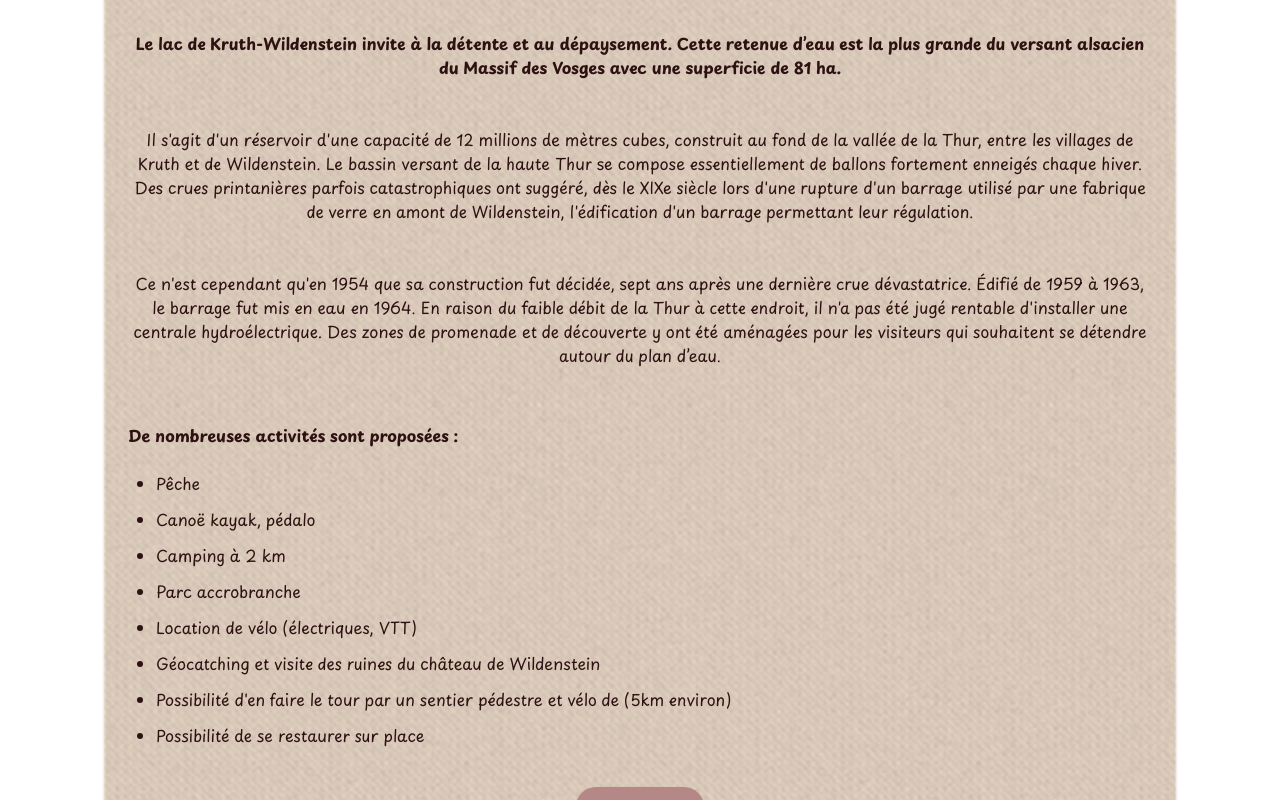
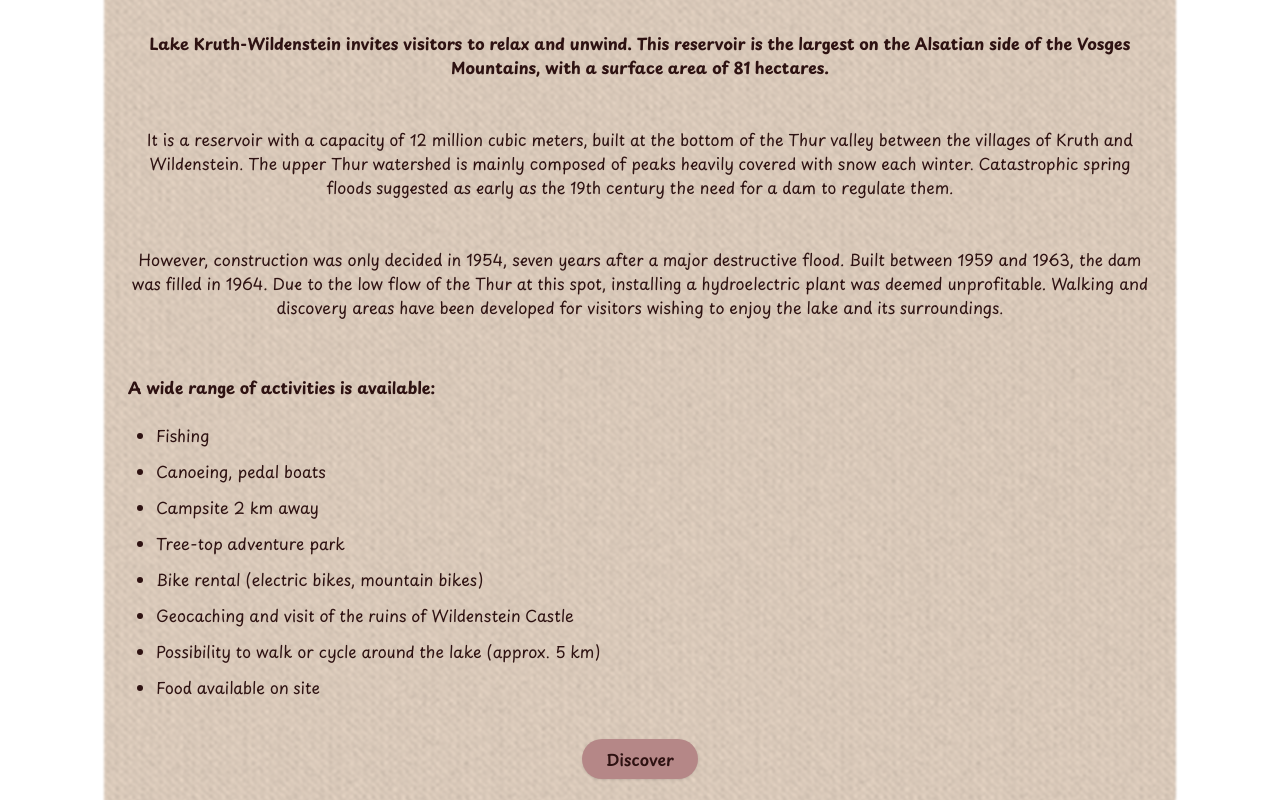
Before and after one commit to Annadesbois/gite-au-fil-de-leau, a Next.js app: page /en/les-alentours/lac-de-kruth-wildenstein in a window 1280 px wide. Shown: the part 880-1680 px from the top of the page. Built offline with nearby package versions, Linux system fonts and the light colour scheme.

Commit message:
translate lac page

```diff
--- a/app/[locale]/les-alentours/lac-de-kruth-wildenstein/page.tsx
+++ b/app/[locale]/les-alentours/lac-de-kruth-wildenstein/page.tsx
@@ -1,68 +1,42 @@
-import type { Metadata } from "next";
+import Button from "@/components/Button";
+import PhotoCarousel from "@/components/carousel/PhotoCarousel";
+import { lacPhotos } from "@/data/lac-photos";
+import { createPageHelpers } from "@/lib/metadata";
 
-import PhotoCarousel from "@/components/carousel/PhotoCarousel";
+import type { PageProp } from "@/types/i18n";
 
-import Button from "@/components/Button";
-import { lacPhotos } from "@/data/lac-photos";
+const { generateMetadata, getPageMessages } = createPageHelpers("lac");
 
-export const metadata: Metadata = {
-  title: "",
-  description: "",
-};
+export { generateMetadata };
 
-const LacDeKruthWildenstein = () => {
+const LacDeKruthWildenstein = async ({ params }: PageProp) => {
+  const lac = await getPageMessages(params);
   return (
     <>
       <PhotoCarousel slides={lacPhotos} />
       <div className="relative fabric-surface-light p-6 pb-12 rounded-tl-4xl rounded-br-4xl rounded-tr-sm rounded-bl-sm">
-        <h1>Le lac de Kruth-Wildenstein</h1>
+        <h1>{lac.title}</h1>
         <div className="flex flex-col gap-12 mb-12 md:mb-14 text-center">
-          <p className="font-bold">
-            Le lac de Kruth-Wildenstein invite à la détente et au dépaysement.
-            Cette retenue d’eau est la plus grande du versant alsacien du Massif
-            des Vosges avec une superficie de 81 ha.
-          </p>
-          <p>
-            Il s'agit d'un réservoir d'une capacité de 12 millions de mètres
-            cubes, construit au fond de la vallée de la Thur, entre les villages
-            de Kruth et de Wildenstein. Le bassin versant de la haute Thur se
-            compose essentiellement de ballons fortement enneigés chaque hiver.
-            Des crues printanières parfois catastrophiques ont suggéré, dès le
-            XIXe siècle lors d'une rupture d'un barrage utilisé par une fabrique
-            de verre en amont de Wildenstein, l'édification d'un barrage
-            permettant leur régulation.
-          </p>
-          <p>
-            Ce n'est cependant qu'en 1954 que sa construction fut décidée, sept
-            ans après une dernière crue dévastatrice. Édifié de 1959 à 1963, le
-            barrage fut mis en eau en 1964. En raison du faible débit de la Thur
-            à cette endroit, il n'a pas été jugé rentable d'installer une
-            centrale hydroélectrique. Des zones de promenade et de découverte y
-            ont été aménagées pour les visiteurs qui souhaitent se détendre
-            autour du plan d’eau.
-          </p>
+          <p className="font-bold">{lac.p1}</p>
+          <p>{lac.p2}</p>
+          <p>{lac.p3}</p>
         </div>
         <div className="content-area mb-10">
-          <h2 className="font-bold">
-            De nombreuses activités sont proposées :
-          </h2>
+          <h2 className="font-bold">{lac.activities.title}</h2>
           <ul>
-            <li>Pêche</li>
-            <li>Canoë kayak, pédalo</li>
-            <li>Camping à 2 km</li>
-            <li>Parc accrobranche</li>
-            <li>Location de vélo (électriques, VTT) </li>
-            <li>Géocatching et visite des ruines du château de Wildenstein</li>
-            <li>
-              Possibilité d'en faire le tour par un sentier pédestre et vélo de
-              (5km environ)
-            </li>
-            <li>Possibilité de se restaurer sur place</li>
+            <li>{lac.activities.items.fishing}</li>
+            <li>{lac.activities.items.canoe}</li>
+            <li>{lac.activities.items.camping}</li>
+            <li>{lac.activities.items.treePark}</li>
+            <li>{lac.activities.items.bikeRental}</li>
+            <li>{lac.activities.items.geocaching}</li>
+            <li>{lac.activities.items.loop}</li>
+            <li>{lac.activities.items.food}</li>
           </ul>
         </div>
         <Button type="button">
           <a href="https://lac-kruth-wildenstein.fr/" target="_blank">
-            Découvrir
+            {lac.cta}
           </a>
         </Button>
       </div>
--- a/lib/metadata.ts
+++ b/lib/metadata.ts
@@ -1,11 +1,10 @@
-// utils/metadata.ts
 import { Metadata } from "next";
 import { getMessages, type Locale } from "@/lib/i18n";
 import type {
   PageProp,
   RandonneesMessages,
   ContactMessages,
-  //   LacMessages,
+  LacMessages,
   MoulinMessages,
   WesserlingMessages,
   VillageMessages,
@@ -24,7 +23,7 @@ import type {
 type Messages = {
   randonnees: RandonneesMessages;
   contact: ContactMessages;
-  //   lac: LacMessages;
+  lac: LacMessages;
   moulin: MoulinMessages;
   wesserling: WesserlingMessages;
   village: VillageMessages;
--- a/messages/de.json
+++ b/messages/de.json
@@ -210,5 +210,30 @@
     "p2": "Die Restaurierung der Mühle begann 1991 durch eine Gruppe von Freiwilligen. Das Wasser des Dorfbachs, das stolz vom Gazon Vert herabfließt, kann nun wieder das Schaufelrad antreiben, das sorgfältig originalgetreu nachgebaut wurde. Die vor zwei Jahrhunderten aus einem einzigen Eichenstamm gefertigte Kelter lässt erneut hochwertigen Saft fließen – den beliebten Apfelmost.",
     "p3": "Wie bewegend, wenn alles wieder in Gang kommt! Der massive Mühlstein dreht sich erneut und zermahlt Äpfel, Walnüsse und Haselnüsse. Die alten Holzräder und -wellen übertragen fröhlich die nötige Energie in alle Richtungen. Walnüsse und Haselnüsse werden im restaurierten Ofen erwärmt, bevor sie in der imposanten Ölpresse landen, die nun wieder enorme Druckkraft entwickeln kann. Die uralte, geheimnisvolle und faszinierende Mechanik – als käme sie aus einer längst vergangenen Zeit – nimmt in der passenden Saison manchmal wieder ihren Dienst auf und presst Raps und Sonnenblumen.",
     "cta": "Entdecken"
+  },
+
+  "lac": {
+    "meta": {
+      "title": "Der Kruth-Wildenstein-Stausee",
+      "description": "Der Kruth-Wildenstein-See, der größte Stausee auf der elsässischen Seite der Vogesen, bietet Entspannung, Spazierwege und zahlreiche Aktivitäten inmitten der Natur."
+    },
+    "title": "Der Kruth-Wildenstein-Stausee",
+    "p1": "Der Kruth-Wildenstein-See lädt zum Entspannen und Abschalten ein. Mit einer Fläche von 81 Hektar ist er der größte Stausee auf der elsässischen Seite des Vogesenmassivs.",
+    "p2": "Er ist ein Stausee mit einem Fassungsvermögen von 12 Millionen Kubikmetern und liegt im Tal der Thur zwischen den Dörfern Kruth und Wildenstein. Das Einzugsgebiet der oberen Thur besteht überwiegend aus stark verschneiten Gipfeln. Wiederkehrende Frühjahrsüberschwemmungen führten bereits im 19. Jahrhundert zur Idee eines regulierenden Staudamms.",
+    "p3": "Erst 1954 wurde der Bau beschlossen, sieben Jahre nach einer letzten verheerenden Überschwemmung. Der Damm wurde von 1959 bis 1963 errichtet und 1964 geflutet. Aufgrund des geringen Wasserflusses der Thur wurde auf ein Wasserkraftwerk verzichtet. Rund um den See wurden Spazier- und Entdeckungsbereiche für Besucher angelegt.",
+    "activities": {
+      "title": "Viele Aktivitäten werden angeboten:",
+      "items": {
+        "fishing": "Angeln",
+        "canoe": "Kanu, Tretboot",
+        "camping": "Campingplatz in 2 km Entfernung",
+        "treePark": "Kletter- und Abenteuerpark",
+        "bikeRental": "Fahrradverleih (E-Bikes, Mountainbikes)",
+        "geocaching": "Geocaching und Besuch der Burgruinen von Wildenstein",
+        "loop": "Rundweg für Wanderer oder Radfahrer (ca. 5 km)",
+        "food": "Möglichkeit, vor Ort zu essen"
+      }
+    },
+    "cta": "Entdecken"
   }
 }
--- a/messages/en.json
+++ b/messages/en.json
@@ -210,5 +210,30 @@
     "p2": "Restoration of the mill began in 1991 thanks to a group of volunteers. The water of the Dorfbach, flowing proudly from the Gazon Vert, can once again power the bucket wheel patiently rebuilt to match the original. The cider press, carved from a single oak trunk two centuries ago, once again produces a high-quality juice – the much-appreciated apple must.",
     "p3": "What an emotion when everything comes back to life. The massive millstone can once again turn and crush apples, walnuts, and hazelnuts. The old wooden gears and shafts joyfully transmit the necessary energy in every direction. Walnuts and hazelnuts soften in the restored oven before being pressed by the impressive oil press, now able to develop enormous pressure. The ancestral, mysterious and captivating machinery – as if coming from the dawn of time – occasionally resumes its work in season to press rapeseed and sunflower seeds.",
     "cta": "Discover"
+  },
+
+  "lac": {
+    "meta": {
+      "title": "Lake Kruth-Wildenstein",
+      "description": "Lake Kruth-Wildenstein, the largest reservoir on the Alsatian side of the Vosges Mountains, offers relaxation, walking trails, and a wide range of outdoor activities."
+    },
+    "title": "Lake Kruth-Wildenstein",
+    "p1": "Lake Kruth-Wildenstein invites visitors to relax and unwind. This reservoir is the largest on the Alsatian side of the Vosges Mountains, with a surface area of 81 hectares.",
+    "p2": "It is a reservoir with a capacity of 12 million cubic meters, built at the bottom of the Thur valley between the villages of Kruth and Wildenstein. The upper Thur watershed is mainly composed of peaks heavily covered with snow each winter. Catastrophic spring floods suggested as early as the 19th century the need for a dam to regulate them.",
+    "p3": "However, construction was only decided in 1954, seven years after a major destructive flood. Built between 1959 and 1963, the dam was filled in 1964. Due to the low flow of the Thur at this spot, installing a hydroelectric plant was deemed unprofitable. Walking and discovery areas have been developed for visitors wishing to enjoy the lake and its surroundings.",
+    "activities": {
+      "title": "A wide range of activities is available:",
+      "items": {
+        "fishing": "Fishing",
+        "canoe": "Canoeing, pedal boats",
+        "camping": "Campsite 2 km away",
+        "treePark": "Tree-top adventure park",
+        "bikeRental": "Bike rental (electric bikes, mountain bikes)",
+        "geocaching": "Geocaching and visit of the ruins of Wildenstein Castle",
+        "loop": "Possibility to walk or cycle around the lake (approx. 5 km)",
+        "food": "Food available on site"
+      }
+    },
+    "cta": "Discover"
   }
 }
--- a/messages/fr.json
+++ b/messages/fr.json
@@ -211,5 +211,30 @@
     "p2": "La restauration du Moulin est entreprise dès 1991 par un groupe de bénévoles. L'eau du Dorfbach descendant fièrement du Gazon Vert peut à nouveau alimenter la roue à augets patiemment reconstruite identique à l'ancienne. La presse à cidre, taillée d'une seule pièce dans un fût de chêne il y a deux siècles, laisse de nouveau couler un jus de qualité, des plus appréciés, que l'on nomme le moût de pommes.",
     "p3": "Que d'émotions lorsque tout s'active. La meule peut à nouveau tourner son énorme masse et écraser les pommes, noix et noisettes. Les vieux engrenages et axes en bois transmettent joyeusement de tout côté l'énergie nécessaire. Les noix et noisettes se laissent attendrir dans le four restauré, puis prennent le chemin de l'imposante presse à huile qui peut à nouveau développer ses pressions énormes. L'ancestrale machinerie, mystérieuse, envoûtante, qui semble venir du fond des temps, permettant d'écraser le colza et le tournesol, reprend encore parfois du service la saison venue.",
     "cta": "Découvrir"
+  },
+
+  "lac": {
+    "meta": {
+      "title": "Le lac de Kruth-Wildenstein",
+      "description": "Le lac de Kruth-Wildenstein, plus grande retenue d’eau du versant alsacien du Massif des Vosges, offre détente, promenades et nombreuses activités en pleine nature."
+    },
+    "title": "Le lac de Kruth-Wildenstein",
+    "p1": "Le lac de Kruth-Wildenstein invite à la détente et au dépaysement. Cette retenue d’eau est la plus grande du versant alsacien du Massif des Vosges avec une superficie de 81 ha.",
+    "p2": "Il s'agit d'un réservoir d'une capacité de 12 millions de mètres cubes, construit au fond de la vallée de la Thur, entre les villages de Kruth et de Wildenstein. Le bassin versant de la haute Thur se compose essentiellement de ballons fortement enneigés chaque hiver. Des crues printanières parfois catastrophiques ont suggéré, dès le XIXe siècle, l'édification d'un barrage permettant leur régulation.",
+    "p3": "Ce n'est cependant qu'en 1954 que sa construction fut décidée, sept ans après une dernière crue dévastatrice. Édifié de 1959 à 1963, le barrage fut mis en eau en 1964. En raison du faible débit de la Thur à cet endroit, il n'a pas été jugé rentable d'installer une centrale hydroélectrique. Des zones de promenade et de découverte y ont été aménagées pour les visiteurs qui souhaitent se détendre autour du plan d’eau.",
+    "activities": {
+      "title": "De nombreuses activités sont proposées :",
+      "items": {
+        "fishing": "Pêche",
+        "canoe": "Canoë kayak, pédalo",
+        "camping": "Camping à 2 km",
+        "treePark": "Parc accrobranche",
+        "bikeRental": "Location de vélo (électriques, VTT)",
+        "geocaching": "Géocatching et visite des ruines du château de Wildenstein",
+        "loop": "Possibilité d'en faire le tour par un sentier pédestre et vélo (5km environ)",
+        "food": "Possibilité de se restaurer sur place"
+      }
+    },
+    "cta": "Découvrir"
   }
 }
--- a/types/i18n/index.ts
+++ b/types/i18n/index.ts
@@ -11,3 +11,4 @@ export * from "./village";
 export * from "./rando";
 export * from "./wesserling";
 export * from "./moulin";
+export * from "./lac";
--- /dev/null
+++ b/types/i18n/lac.ts
@@ -0,0 +1,24 @@
+export type LacMessages = {
+  meta: {
+    title: string;
+    description: string;
+  };
+  title: string;
+  p1: string;
+  p2: string;
+  p3: string;
+  activities: {
+    title: string;
+    items: {
+      fishing: string;
+      canoe: string;
+      camping: string;
+      treePark: string;
+      bikeRental: string;
+      geocaching: string;
+      loop: string;
+      food: string;
+    };
+  };
+  cta: string;
+};
```
